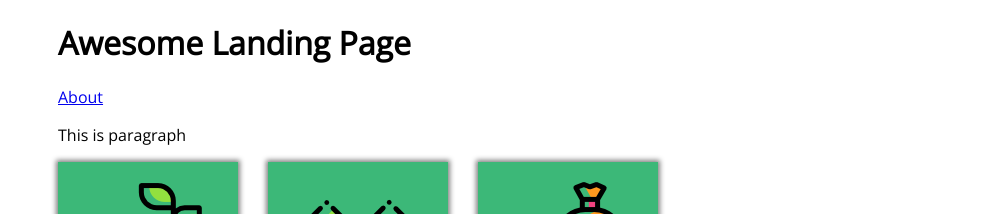
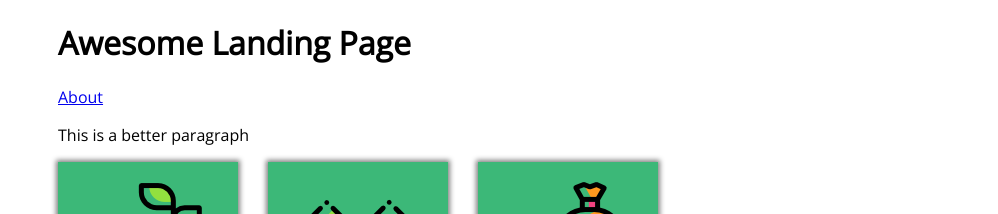
Before and after one commit to Regv0r/Regv0r.github.io, a plain HTML site: page index.html in a window 1280 px wide. Shown: the top 214 px of the page, without its empty margins (282-1280 px from the left). Drawn offline with nearby package versions, Linux system fonts and the light colour scheme.

Commit message:
imporved the first paragraph

```diff
--- a/index.html
+++ b/index.html
@@ -12,7 +12,7 @@
 <div class="container">
   <h1>Awesome Landing Page</h1>
   <a href="about.html">About</a>
-  <p>This is paragraph</p>
+  <p>This is <span>a better</span> paragraph</p>
   <div class=card-holder>
   <div class="card">
     <img src="images/tree.png" alt="Plan trees">
```
